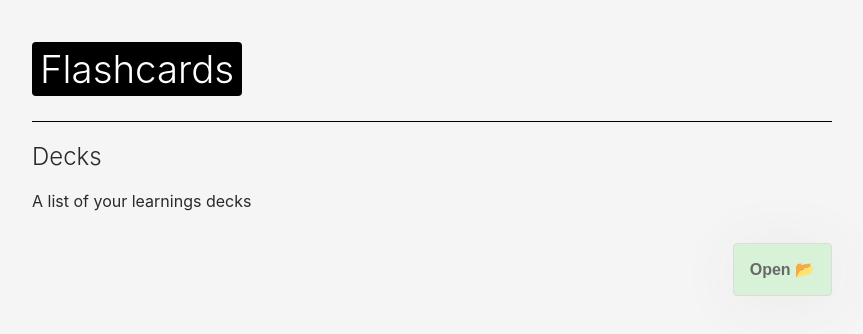
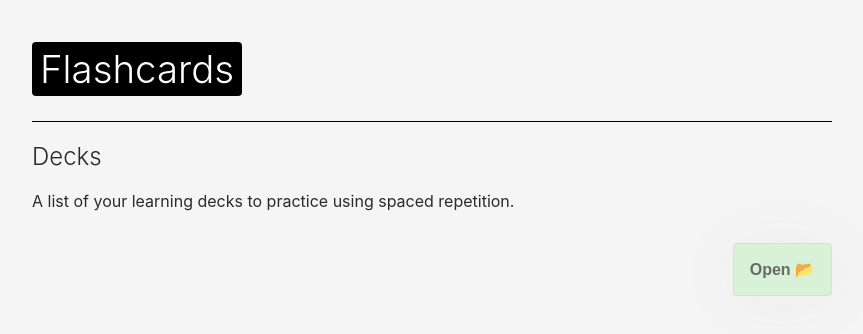
Before and after one commit to nicos-github/react-flashcards, a React (Create React App) app: page / in a window 1280 px wide. Shown: the top 334 px of the page, without its empty margins (208-1071 px from the left). Built offline with nearby package versions, Linux system fonts and the light colour scheme.

Commit message:
wordings

```diff
--- a/src/pages/Home.js
+++ b/src/pages/Home.js
@@ -14,7 +14,7 @@ function Home() {
     return (
         <div class="Page">
             <h2>Decks</h2>
-            <p>A list of your learnings decks</p>
+            <p>A list of your learning decks to practice using spaced repetition.</p>
 
             <ul class="DeckList">
                 {decks.map(deck => (
```
